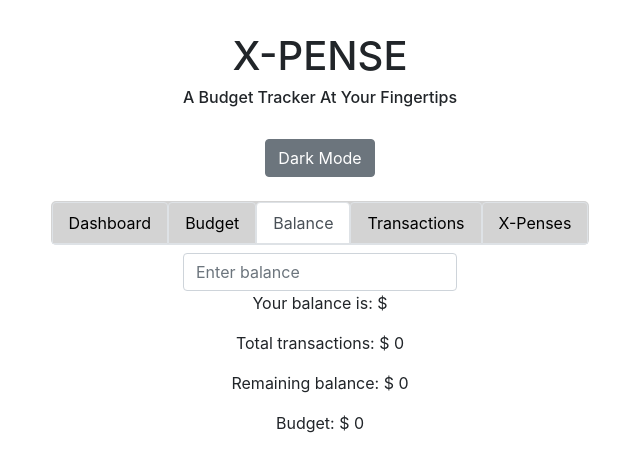
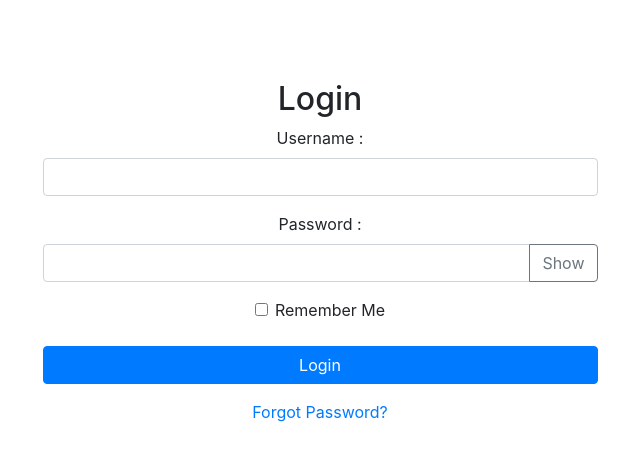
Before and after one commit to marlonmunoz/x-pense-app, a React (Vite) app in the folder Client/: page / in a window 1280 px wide. Shown: the top 472 px of the page, without its empty margins (320-960 px from the left). Built offline with nearby package versions, Linux system fonts and the light colour scheme.

Commit message:
added Login, Logout, RememberMe checkbox and Forgot Password feature

```diff
--- a/Client/src/components/App.jsx
+++ b/Client/src/components/App.jsx
@@ -1,10 +1,12 @@
 import React, { useState } from 'react';
+import axios from 'axios'
 import { BrowserRouter as Router, Routes, Route, NavLink, Outlet }  from 'react-router-dom';
 import AddTransactions from '../components/AddTransactions';
 import Balance from '../components/Balance'
 import Budget from '../components/Budget'
 import Dashboard from '../components/Dashboard'
 import Transactions from '../components/Transactions';
+import Login from '../components/Login';
 import '/src/App.css'
 
 function App() {
@@ -12,6 +14,8 @@ function App() {
   const [balance, setBalance] = useState("");
   const [budget, setBudget] = useState(0);
   const [darkMode, setDarkMode] = useState(false);
+  const [loggedIn, setLoggedIn] = useState(false);
+
   const toggleDarkMode = () => {
     setDarkMode(!darkMode);
     if (!darkMode) {
@@ -21,17 +25,34 @@ function App() {
       document.body.classList.add('light-mode');
       document.body.classList.remove('dark-mode');
     }
+  };
+
+  const handleLogout = async () => {
+    try {
+      const response = await axios.post('http://127.0.0.1:5000/logout');
+      if (response.status === 200) {
+        setLoggedIn(false)
+      }
+    } catch (err) {
+      console.log('Logout failed');
+    }
+  };
+
+  if (!loggedIn) {
+    return <Login setLoggedIn={setLoggedIn} />
   }
 
   return (
     <Router>
       <div className={`container d-flex flex-column align-items-center ${darkMode ? 'dark-mode' : 'light-mode'}`}>
+        {/* LOGOUT */}
+        <button onClick={handleLogout}className='btn btn-secondary mb-3 ml-auto' >Logout</button>
         <h1>X-PENSE</h1>
         <h6>A Budget Tracker At Your Fingertips </h6>
-        <br />
         <button onClick={toggleDarkMode} className='btn btn-secondary mb-3'>
           {darkMode ? 'Light': 'Dark'} Mode
         </button>
+
         <nav className={`navbar navbar-expand-lg ${darkMode ? 'navbar-dark-mode' : 'navbar-light-mode'}`}>
           <button className='navbar-toggler' type='button' data-toggle='collapse' data-target='#navbarNav' aria-controls='navbarNav' aria-expanded='false' aria-label='Toogle navigation'>
             <span className='navbar-toggler-icon'></span>
--- a/Client/src/components/Login.jsx
+++ b/Client/src/components/Login.jsx
@@ -0,0 +1,87 @@
+import React, { useState } from "react";
+import axios from "axios";
+
+function Login( {setLoggedIn} ) {
+    const [username, setUsername] = useState('');
+    const [password, setPassword] = useState('');
+    const [error, setError] = useState('');
+    const [loading, setLoading] = useState(false);
+    const [rememberMe, setRememberMe] = useState(false);
+    const [showPassword, setShowPassword] = useState(false);
+
+    const handleSubmit = async (e) => {
+        e.preventDefault();
+        if (!username || !password) {
+            setError('Please fill in all fields');
+            return;
+        }
+        setLoading(true);
+        try {
+            const response = await axios.post('http://127.0.0.1:5000/login',
+                { username, password },
+                { headers: { 'Content-Type': 'application/json' } }
+            );
+            if (response.status === 200) {
+                setLoggedIn(true);
+            }
+        } catch (err) {
+            setLoading(false);
+            setError('Invalid Credentials');
+        }
+    };
+    return (
+        <div className="container mt-5">
+            <h2 className="text-center">Login</h2>
+            <form onSubmit={handleSubmit} className="w-50 mx-auto">
+                <div className="form-group">
+                    <label>Username :</label>
+                    <input
+                        type="text"
+                        className="form-control"
+                        value={username}
+                        onChange={(e) => setUsername(e.target.value)}
+                    />
+                </div>
+                <div className="form-group">
+                    <label>Password :</label>
+                    <div className="input-group">
+                        <input
+                            type={showPassword ? "text" : "password" }
+                            className="form-control"
+                            value={password}
+                            onChange={(e) => setPassword(e.target.value)}
+                        />
+                        <div className="input-group-append">
+                            <button
+                                type="button"
+                                className="btn btn-outline-secondary"
+                                onClick={() => setShowPassword(!showPassword)}
+                            >
+                                {showPassword ? "Hide" : "Show"}
+                            </button>
+                        </div>
+                    </div>
+                </div>
+                <div className="form-group form-check">
+                    <input
+                        type="checkbox"
+                        className="form-check-input"
+                        id="rememberMe"
+                        checked={rememberMe}
+                        onChange={(e) => setRememberMe(e.target.value)}
+                    />
+                    <label className="form-checked-label" htmlFor="rememberMe">Remember Me</label>
+                </div>
+                {error && <p className="text-danger">{error}</p>}
+                <button type="submit" className="btn btn-primary btn-block" disabled={loading}>
+                    {loading ? 'Logging in ...' : 'Login'}
+                </button>
+                <div className="text-center mt-3">
+                    <a href="/forgot-password">Forgot Password?</a>
+                </div>
+            </form>
+        </div>
+    );
+}
+
+export default Login;
```
Also changed, not shown: 1 other file (tests, documents, lock files or other folders).
